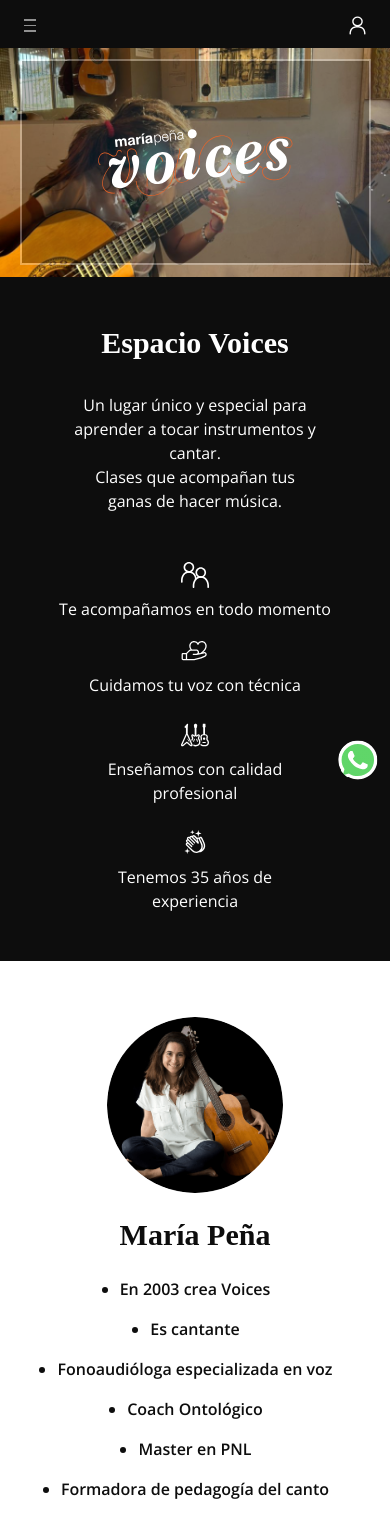
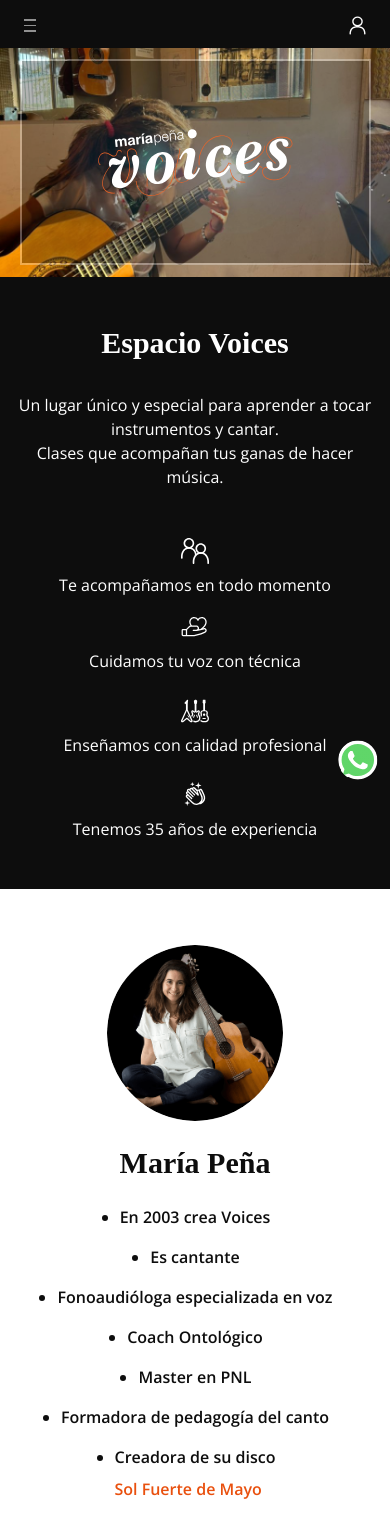
Before and after one commit to manusucaria/mpvoices, a Next.js app: page / in a window 390 px wide. Shown: the top 1520 px of the page. Built offline with nearby package versions, Linux system fonts and the light colour scheme; a web font is replaced by a local one.

Commit message:
paddings espacioVoices

```diff
--- a/src/app/sections/section-espacio-voices/SectionEspacioVoices.js
+++ b/src/app/sections/section-espacio-voices/SectionEspacioVoices.js
@@ -4,17 +4,17 @@ const EspacioVoices = () => {
   return (
     <section id="EspacioVoices" className="flex flex-col mx-auto pt-12 pb-6 lg:pt-24 lg:pb-16">
       <h2 className="text-center text-3xl sm:text-5xl font-bold mb-8">Espacio Voices</h2>
-      <p className="lg:hidden text-center text-base px-12">
+      <p className="lg:hidden text-center text-base px-4 sm:px-8 lg:px-12">
         Un lugar único y especial para
         aprender a tocar instrumentos y cantar.
       </p>
-      <p className="hidden lg:flex text-center text-base px-16 mx-auto">
+      <p className="hidden lg:flex text-center text-base px-4 sm:px-8 lg:px-16 mx-auto">
         Un lugar único y especial para aprender a tocar instrumentos y cantar.
       </p>
-      <p className="lg:hidden text-center text-base px-20">
+      <p className="lg:hidden text-center text-base px-4 sm:px-8 lg:px-20">
         Clases que acompañan tus ganas de hacer música.
       </p>
-      <p className="hidden lg:flex text-center text-base px-20 mx-auto">
+      <p className="hidden lg:flex text-center text-base px-4 sm:px-8 lg:px-20 mx-auto">
         Clases que acompañan tus ganas de hacer música.
       </p>
       <div className="flex flex-col mx-auto pt-12">
@@ -70,7 +70,7 @@ const EspacioVoices = () => {
               fill="white"
             />
           </svg>
-          <p className="text-center text-base px-10">
+          <p className="text-center text-base px-4 lg:px-10">
             Te acompañamos en todo momento
           </p>
         </div>
@@ -88,7 +88,7 @@ const EspacioVoices = () => {
               fill="white"
             />
           </svg>
-          <p className="text-center text-base px-20">
+          <p className="text-center text-base px-4 lg:px-20">
             Cuidamos tu voz con técnica
           </p>
         </div>
@@ -106,7 +106,7 @@ const EspacioVoices = () => {
               fill="white"
             />
           </svg>
-          <p className="text-center text-base px-20">
+          <p className="text-center text-base px-4 lg:px-20">
             Enseñamos con calidad profesional
           </p>
         </div>
@@ -124,7 +124,7 @@ const EspacioVoices = () => {
               fill="white"
             />
           </svg>
-          <p className="text-center text-base px-20 pb-6 lg:pb-0">
+          <p className="text-center text-base px-4 lg:px-20 pb-6 lg:pb-0">
             Tenemos 35 años de experiencia
           </p>
         </div>
```
